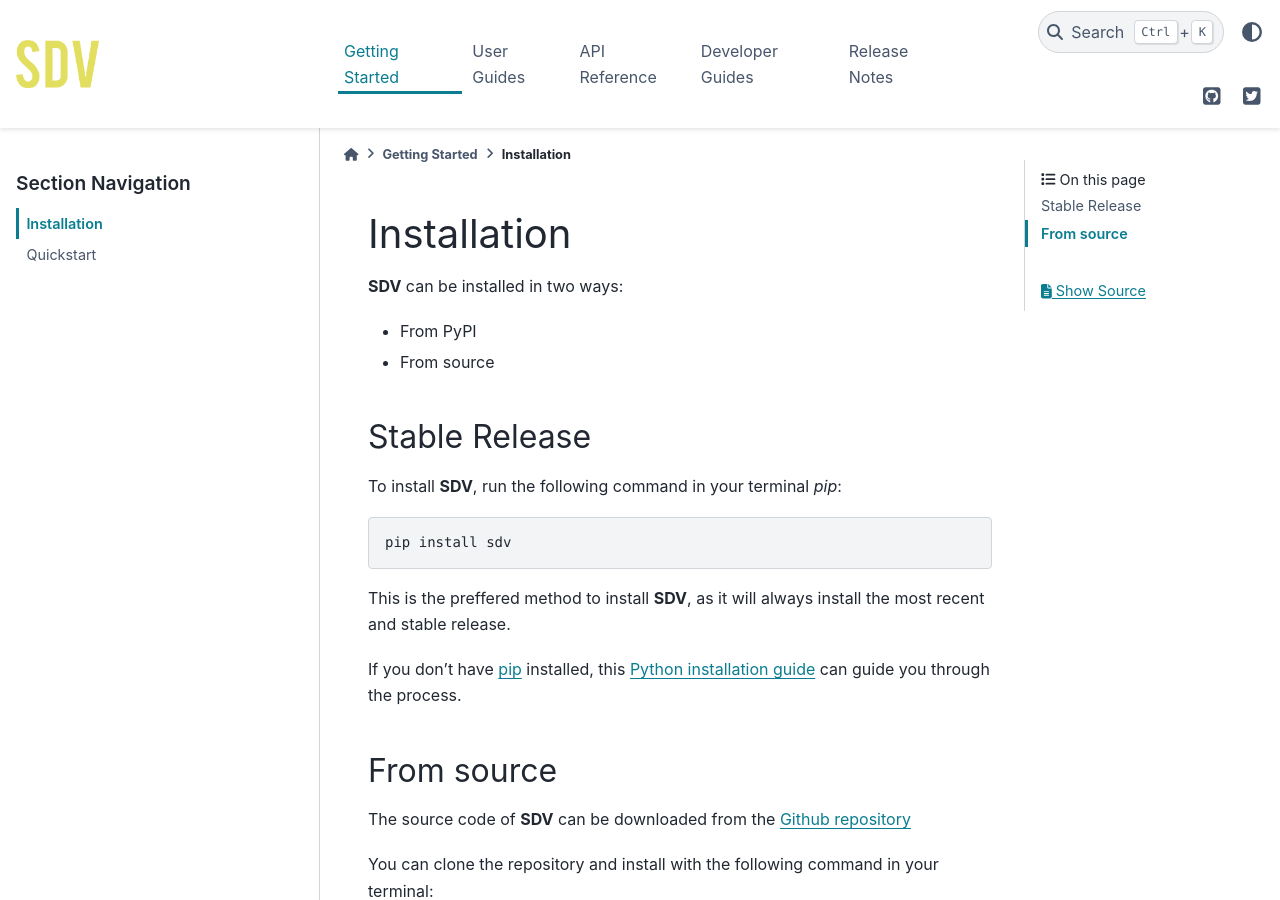
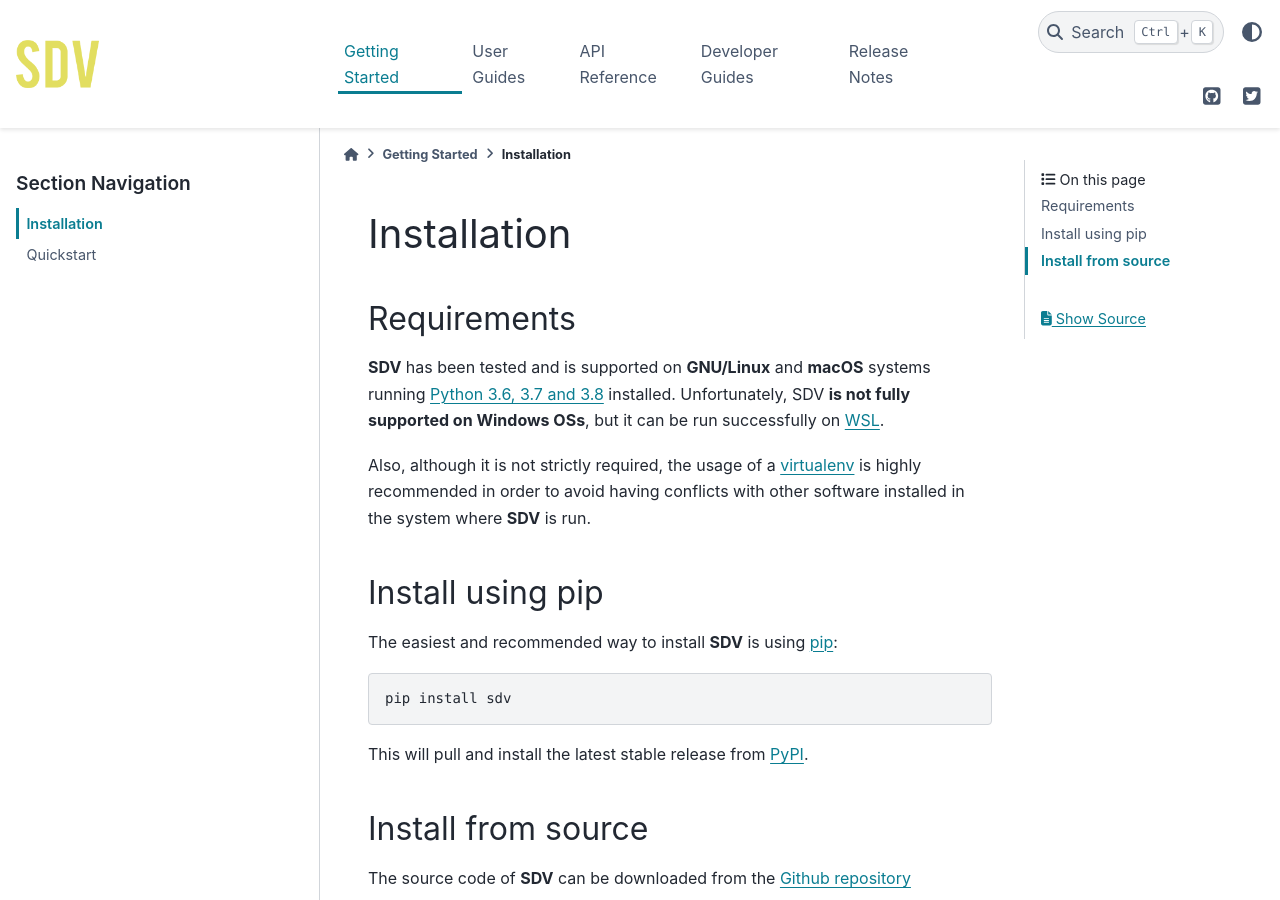
Before and after one commit to sdv-dev/SDV, a Sphinx documentation site: the page built from docs/getting_started/install.rst, in a window 1280 px wide and 900 px high. Built offline with Sphinx 7.4.7 and the PyData theme 0.15.4, drawn with Linux system fonts in a browser that asks for light colours.

Commit message:
Update installation instructions on docs

```diff
--- a/docs/getting_started/install.rst
+++ b/docs/getting_started/install.rst
@@ -5,28 +5,29 @@
 Installation
 ============
 
-**SDV** can be installed in two ways:
+Requirements
+------------
 
-* From PyPI
-* From source
+**SDV** has been tested and is supported on **GNU/Linux** and **macOS** systems running `Python 3.6,
+3.7 and 3.8`_ installed. Unfortunately, SDV **is not fully supported on Windows OSs**, but it can
+be run successfully on `WSL`_.
 
-Stable Release
---------------
+Also, although it is not strictly required, the usage of a `virtualenv`_ is highly recommended in
+order to avoid having conflicts with other software installed in the system where **SDV** is run.
 
-To install **SDV**, run the following command in your terminal `pip`:
+Install using pip
+-----------------
+
+The easiest and recommended way to install **SDV** is using `pip`_:
 
 .. code-block:: console
 
     pip install sdv
 
-This is the preffered method to install **SDV**, as it will always install the most recent
-and stable release.
+This will pull and install the latest stable release from `PyPI`_.
 
-If you don't have `pip`_ installed, this `Python installation guide`_ can guide
-you through the process.
-
-From source
------------
+Install from source
+-------------------
 
 The source code of **SDV** can be downloaded from the `Github repository`_
 
@@ -51,6 +52,9 @@ from its sources, in the editable mode, and also including some additional depen
 order to be able to run the tests and build the documentation. Instructions about this process
 can be found in the :ref:`contributing` guide.
 
+.. _Python 3.6, 3.7 and 3.8: https://docs.python-guide.org/starting/installation/
+.. _WSL: https://docs.microsoft.com/en-us/windows/wsl/install-win10
+.. _virtualenv: https://virtualenv.pypa.io/en/latest/
 .. _pip: https://pip.pypa.io
-.. _Python installation guide: http://docs.python-guide.org/en/latest/starting/installation/
+.. _PyPI: https://pypi.org/
 .. _Github repository: https://github.com/sdv-dev/SDV
```
Also changed, not shown: README.md (+2 -2 lines).
